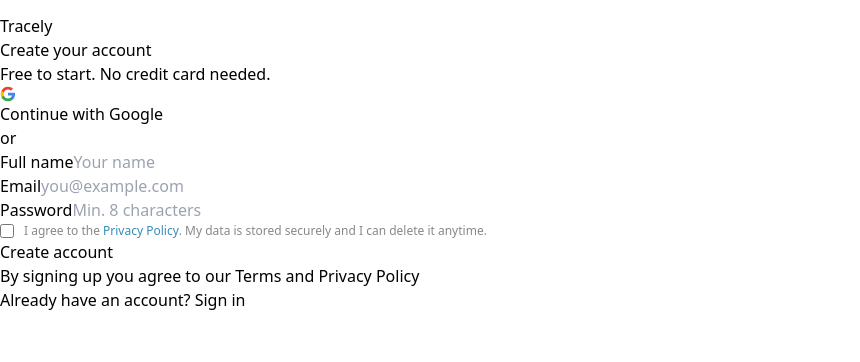
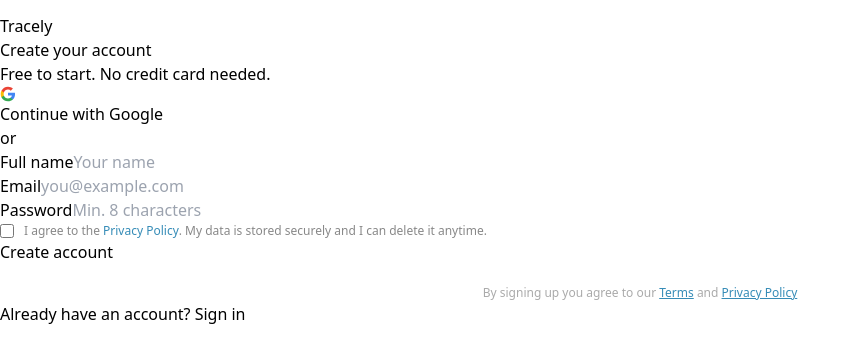
Before and after one commit to BenjaminKmny/tracely, a React (Vite) app: page /signup in a window 1280 px wide. Shown: the top 362 px of the page, without its empty margins (0-860 px from the left). Built offline with nearby package versions, Linux system fonts and the light colour scheme; no server answers.

Commit message:
fix signup links

```diff
--- a/src/pages/EatsDashboard.tsx
+++ b/src/pages/EatsDashboard.tsx
@@ -11,6 +11,7 @@
 import { generateEatsInsights } from '../hooks/useInsights'
 import { useAuth } from '../contexts/AuthContext'
 import { supabase } from '../lib/supabase'
+import { Link } from 'react-router-dom'
 
 const ACCENT = '#368CB7'
 const ACCENT_LIGHT = '#EBF4FA'
@@ -193,7 +194,12 @@
           <div style={{ textAlign: 'center', padding: '80px 0' }}>
             <div style={{ fontSize: 32, marginBottom: 12 }}>🍔</div>
             <div style={{ fontSize: 15, fontWeight: 600, color: '#333', marginBottom: 6 }}>No Eats orders in {year}</div>
-            <div style={{ fontSize: 13, color: '#aaa' }}>Try selecting a different year or upload your data.</div>
+            <div style={{ fontSize: 13, color: '#aaa' }}>
+                Try a different year or{' '}
+                <Link to="/dashboard/upload" style={{ color: ACCENT, textDecoration: 'none', fontWeight: 500 }}>
+                    upload your data
+                </Link>.
+            </div>
           </div>
         ) : (
           <>
--- a/src/pages/InsightsPage.tsx
+++ b/src/pages/InsightsPage.tsx
@@ -7,6 +7,8 @@
 import { generateRidesInsights, generateEatsInsights, Insight } from '../hooks/useInsights'
 import { useAuth } from '../contexts/AuthContext'
 import { supabase } from '../lib/supabase'
+import { Link } from 'react-router-dom'
+
 
 const ACCENT = '#368CB7'
 const ACCENT_LIGHT = '#EBF4FA'
@@ -84,7 +86,12 @@
           <div style={{ textAlign: 'center', padding: '80px 0' }}>
             <div style={{ fontSize: 32, marginBottom: 12 }}>🔍</div>
             <div style={{ fontSize: 15, fontWeight: 600, color: '#333', marginBottom: 6 }}>No insights yet for {year}</div>
-            <div style={{ fontSize: 13, color: '#aaa' }}>Upload your data or try a different year.</div>
+            <div style={{ fontSize: 13, color: '#aaa' }}>
+                Try a different year or{' '}
+                <Link to="/dashboard/upload" style={{ color: ACCENT, textDecoration: 'none', fontWeight: 500 }}>
+                    upload your data
+                </Link>.
+            </div>
           </div>
         ) : (
           <div style={{ display: 'flex', flexDirection: 'column', gap: 24 }}>
--- a/src/pages/RidesDashboard.tsx
+++ b/src/pages/RidesDashboard.tsx
@@ -11,6 +11,7 @@
 import { generateRidesInsights } from '../hooks/useInsights'
 import { useAuth } from '../contexts/AuthContext'
 import { supabase } from '../lib/supabase'
+import { Link } from 'react-router-dom'
 
 const ACCENT = '#368CB7'
 const ACCENT_LIGHT = '#EBF4FA'
@@ -190,7 +191,12 @@
           <div style={{ textAlign: 'center', padding: '80px 0' }}>
             <div style={{ fontSize: 32, marginBottom: 12 }}>🚗</div>
             <div style={{ fontSize: 15, fontWeight: 600, color: '#333', marginBottom: 6 }}>No rides in {year}</div>
-            <div style={{ fontSize: 13, color: '#aaa' }}>Try selecting a different year or upload your data.</div>
+            <div style={{ fontSize: 13, color: '#aaa' }}>
+                Try a different year or{' '}
+                <Link to="/dashboard/upload" style={{ color: ACCENT, textDecoration: 'none', fontWeight: 500 }}>
+                    upload your data
+                </Link>.
+            </div>
           </div>
         ) : (
           <>
--- a/src/pages/SignupPage.tsx
+++ b/src/pages/SignupPage.tsx
@@ -171,10 +171,10 @@
           </button>
         </form>
 
-        <p className="text-xs text-gray-300 text-center mt-5">
+        <p style={{ fontSize: 12, color: '#aaa', textAlign: 'center', marginTop: 20 }}>
           By signing up you agree to our{' '}
-          <a href="#" className="underline hover:text-gray-500 transition-colors">Terms</a> and{' '}
-          <a href="#" className="underline hover:text-gray-500 transition-colors">Privacy Policy</a>
+          <Link to="/privacy" style={{ color: '#368CB7', textDecoration: 'underline' }}>Terms</Link>{' '}and{' '}
+          <Link to="/privacy" style={{ color: '#368CB7', textDecoration: 'underline' }}>Privacy Policy</Link>
         </p>
 
         <p className="text-sm text-gray-400 text-center mt-4">
```
